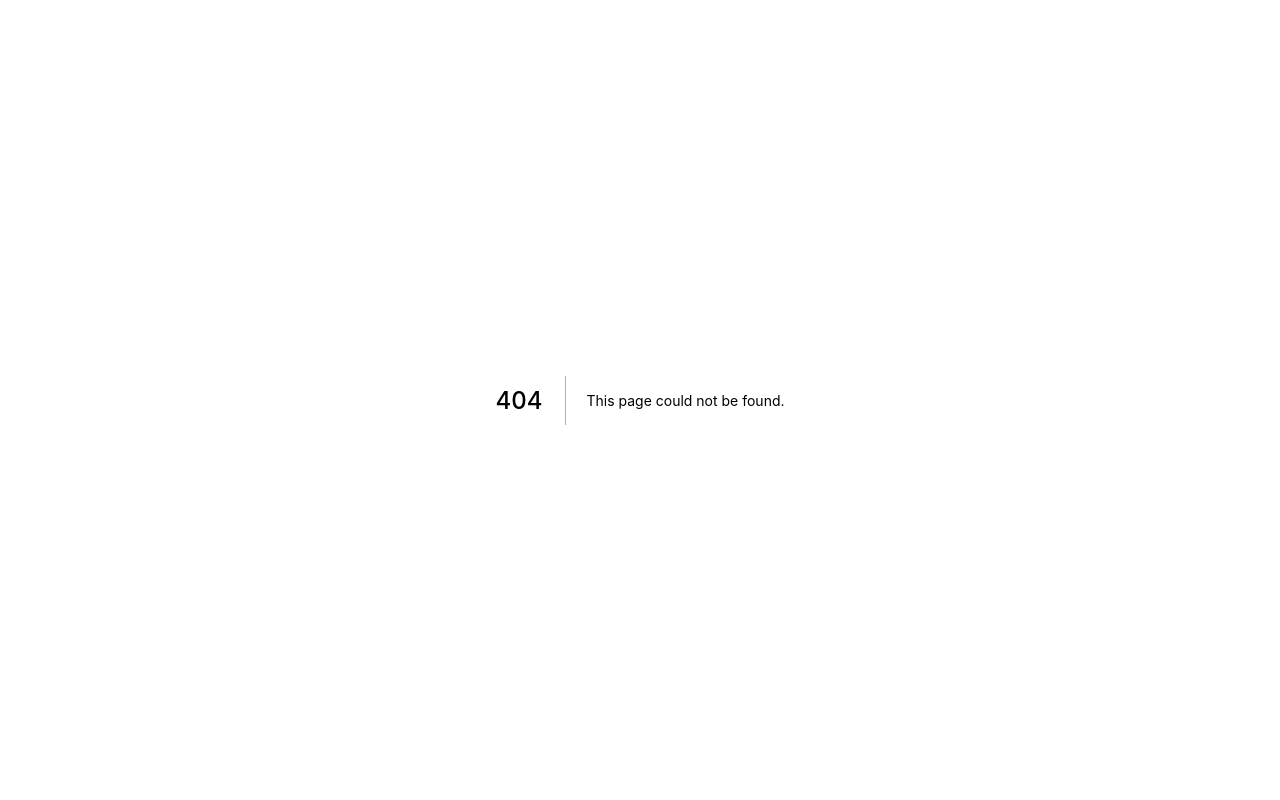
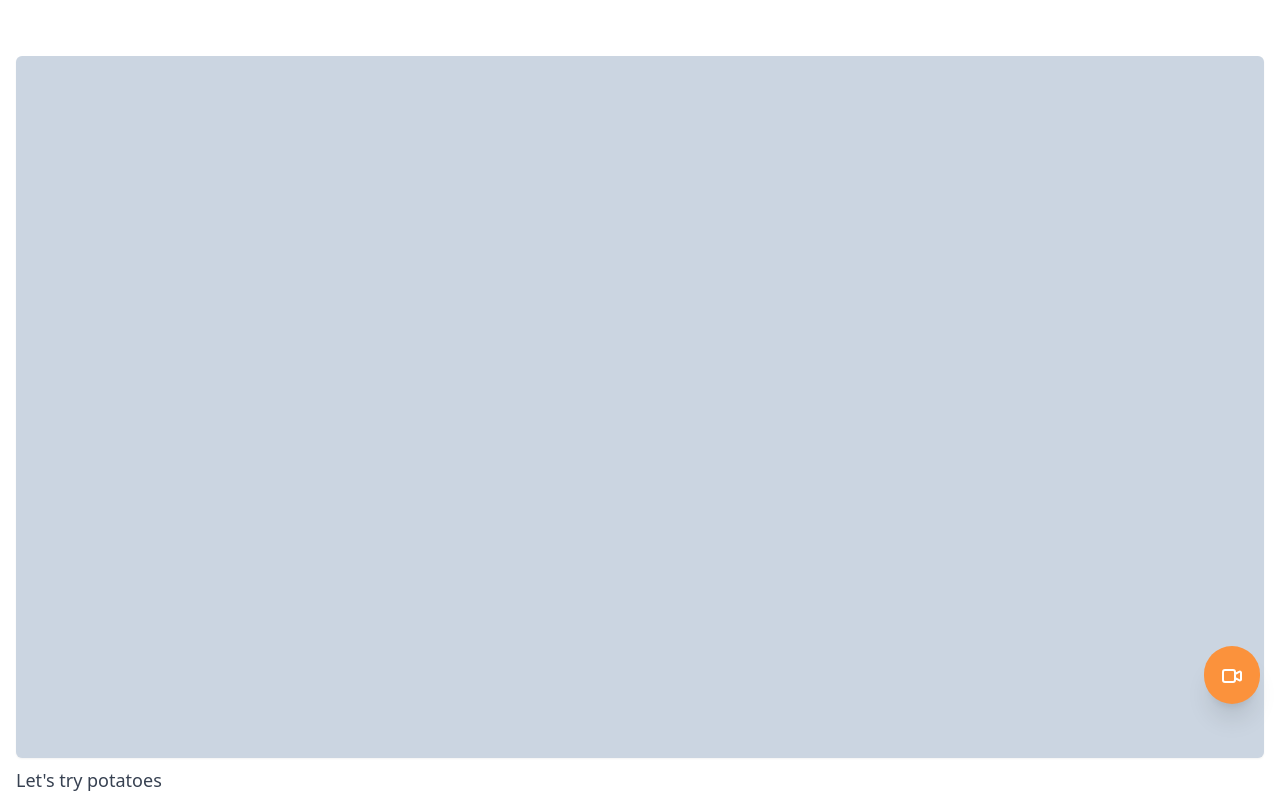
Before and after one commit to flynnpark/carrot-market, a Next.js app: page /live in a window 1280 px wide. Before the commit this address had no page. Shown: the top 800 px of the page. Built offline with nearby package versions, Linux system fonts and the light colour scheme.

Commit message:
5.13 Streams

```diff
--- a/pages/index.tsx
+++ b/pages/index.tsx
@@ -56,7 +56,7 @@ const Home: NextPage = () => {
           </div>
         </div>
       ))}
-      <button className="fixed bottom-24 right-5 bg-orange-400 rounded-full p-4 text-white shadow-xl hover:bg-orange-500 cursor-pointer transition-colors">
+      <button className="fixed bottom-24 right-5 bg-orange-400 rounded-full p-4 text-white shadow-xl hover:bg-orange-500 cursor-pointer transition-colors border-transparent">
         <svg
           className="h-6 w-6"
           xmlns="http://www.w3.org/2000/svg"
--- /dev/null
+++ b/pages/live.tsx
@@ -0,0 +1,34 @@
+import { NextPage } from 'next';
+
+const Live: NextPage = () => {
+  return (
+    <div className="py-10 divide-y-2 space-y-4">
+      {[1, 2, 3, 4, 5].map((_, i) => (
+        <div key={i} className="pt-4 px-4">
+          <div className="w-full rounded-md shadow-sm bg-slate-300 aspect-video" />
+          <h3 className="text-gray-700 text-lg mt-2">
+            Let&apos;s try potatoes
+          </h3>
+        </div>
+      ))}
+      <button className="fixed bottom-24 right-5 bg-orange-400 rounded-full p-4 text-white shadow-xl hover:bg-orange-500 cursor-pointer transition-colors border-transparent">
+        <svg
+          xmlns="http://www.w3.org/2000/svg"
+          className="h-6 w-6"
+          fill="none"
+          viewBox="0 0 24 24"
+          stroke="currentColor"
+          strokeWidth={2}
+        >
+          <path
+            strokeLinecap="round"
+            strokeLinejoin="round"
+            d="M15 10l4.553-2.276A1 1 0 0121 8.618v6.764a1 1 0 01-1.447.894L15 14M5 18h8a2 2 0 002-2V8a2 2 0 00-2-2H5a2 2 0 00-2 2v8a2 2 0 002 2z"
+          />
+        </svg>
+      </button>
+    </div>
+  );
+};
+
+export default Live;
```
